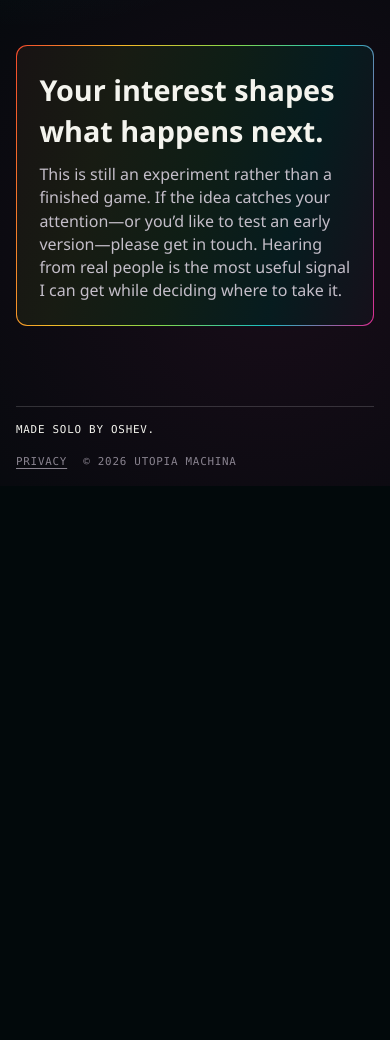
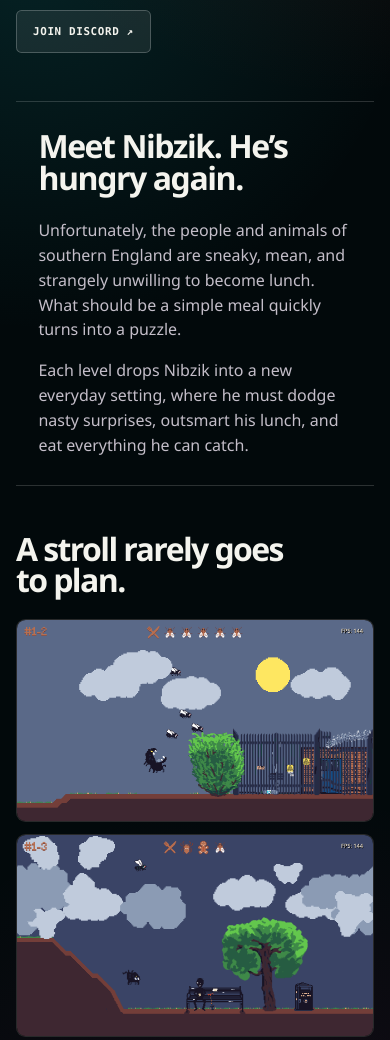
Before and after one commit to utopiamachina/utopiamachina.github.io, a plain HTML site: page lunch-strolls.html in a window 390 px wide. Shown: the part 619-1659 px from the top of the page. Before the commit the page ends 1105 px from the top, so only its background shows below. Drawn offline with Linux system fonts and the light colour scheme.

Commit message:
Updated the Lunch Strolls page: Added all three original 2560×1440 screenshots unchanged. Added a responsive three-column gallery titled “A stroll rarely goes to plan.” Reduced the synopsis heading from up to 5rem to 3.6rem. Removed the forced line break and restrictive width. Reduced vertical padding and centered the synopsis content vertically. Gallery collapses to one column on mobile.

```diff
--- a/css/style.css
+++ b/css/style.css
@@ -473,6 +473,31 @@ main {
 }
 .prototype-note h2 { margin: 0 0 .7rem; font-size: clamp(1.8rem, 3vw, 3rem); }
 .prototype-note p { margin: 0; color: #c4bec9; }
+.prototype-note.wide-note { max-width: none; }
+.lunch-synopsis {
+  display: grid;
+  grid-template-columns: minmax(16rem, .75fr) minmax(0, 1.25fr);
+  align-items: center;
+  gap: clamp(2rem, 6vw, 7rem);
+  padding: clamp(1.75rem, 3vw, 3rem) clamp(1.4rem, 3vw, 2.5rem);
+  border-top: 1px solid var(--line);
+  border-bottom: 1px solid var(--line);
+}
+.lunch-synopsis h2 {
+  margin: 0;
+  font-size: clamp(2rem, 3.2vw, 3.6rem);
+  line-height: 1;
+  letter-spacing: -.045em;
+}
+.lunch-synopsis-copy {
+  max-width: 48rem;
+  color: #c4bec9;
+  font-size: clamp(1rem, 1.45vw, 1.3rem);
+  line-height: 1.55;
+}
+.lunch-synopsis-copy p { margin: 0; }
+.lunch-synopsis-copy p + p { margin-top: 1rem; }
+.lunch-gallery { grid-template-columns: repeat(3, minmax(0, 1fr)); }
 .detail-footer { min-height: 4.5rem; }
 
 .newsletter {
@@ -751,6 +776,7 @@ main {
   .game-card-content { align-items: flex-start; }
   .detail-hero { grid-template-columns: 1fr; }
   .feature-grid { grid-template-columns: 1fr; }
+  .lunch-synopsis { grid-template-columns: 1fr; gap: 1.5rem; }
   .newsletter { grid-template-columns: 1fr; }
   .signup-form { grid-template-columns: 1fr; }
   .newsletter-details { grid-template-columns: 1fr 1fr; }
--- a/lunch-strolls.html
+++ b/lunch-strolls.html
@@ -37,11 +37,29 @@
           <p>Lunch Strolls is a solo-made prototype. I’m verifying the concept, exploring what makes it fun, and checking whether people want to play more.</p>
           <div class="detail-actions">
             <a class="button-link" href="mailto:oshev@utopiamachina.co.uk?subject=I%27m%20interested%20in%20Lunch%20Strolls">Tell me you’re interested →</a>
+            <a class="button-link ghost" href="https://discord.gg/ZvGYVJdN9t" target="_blank" rel="noreferrer">Join Discord ↗</a>
           </div>
         </div>
       </section>
 
-      <section class="prototype-note" aria-labelledby="prototype-title">
+      <section class="lunch-synopsis" aria-labelledby="lunch-synopsis-title">
+        <h2 id="lunch-synopsis-title">Meet Nibzik. He’s hungry again.</h2>
+        <div class="lunch-synopsis-copy">
+          <p>Unfortunately, the people and animals of southern England are sneaky, mean, and strangely unwilling to become lunch. What should be a simple meal quickly turns into a puzzle.</p>
+          <p>Each level drops Nibzik into a new everyday setting, where he must dodge nasty surprises, outsmart his lunch, and eat everything he can catch.</p>
+        </div>
+      </section>
+
+      <section aria-labelledby="lunch-gallery-title">
+        <h2 class="detail-section-title" id="lunch-gallery-title">A stroll rarely goes to plan.</h2>
+        <div class="gallery-grid lunch-gallery">
+          <figure><img src="images/lunch-screenshot-industrial.png" alt="Nibzik chasing flies past a bush in an industrial setting" loading="lazy"></figure>
+          <figure><img src="images/lunch-screenshot-park.png" alt="Nibzik approaching a person sitting on a park bench" loading="lazy"></figure>
+          <figure><img src="images/lunch-screenshot-garden.png" alt="Nibzik exploring a leafy garden behind a wooden fence" loading="lazy"></figure>
+        </div>
+      </section>
+
+      <section class="prototype-note wide-note" aria-labelledby="prototype-title">
         <h2 id="prototype-title">Your interest shapes what happens next.</h2>
         <p>This is still an experiment rather than a finished game. If the idea catches your attention—or you’d like to test an early version—please get in touch. Hearing from real people is the most useful signal I can get while deciding where to take it.</p>
       </section>
```
Also changed, not shown: images/lunch-screenshot-garden.png (added), images/lunch-screenshot-industrial.png (added), images/lunch-screenshot-park.png (added).
